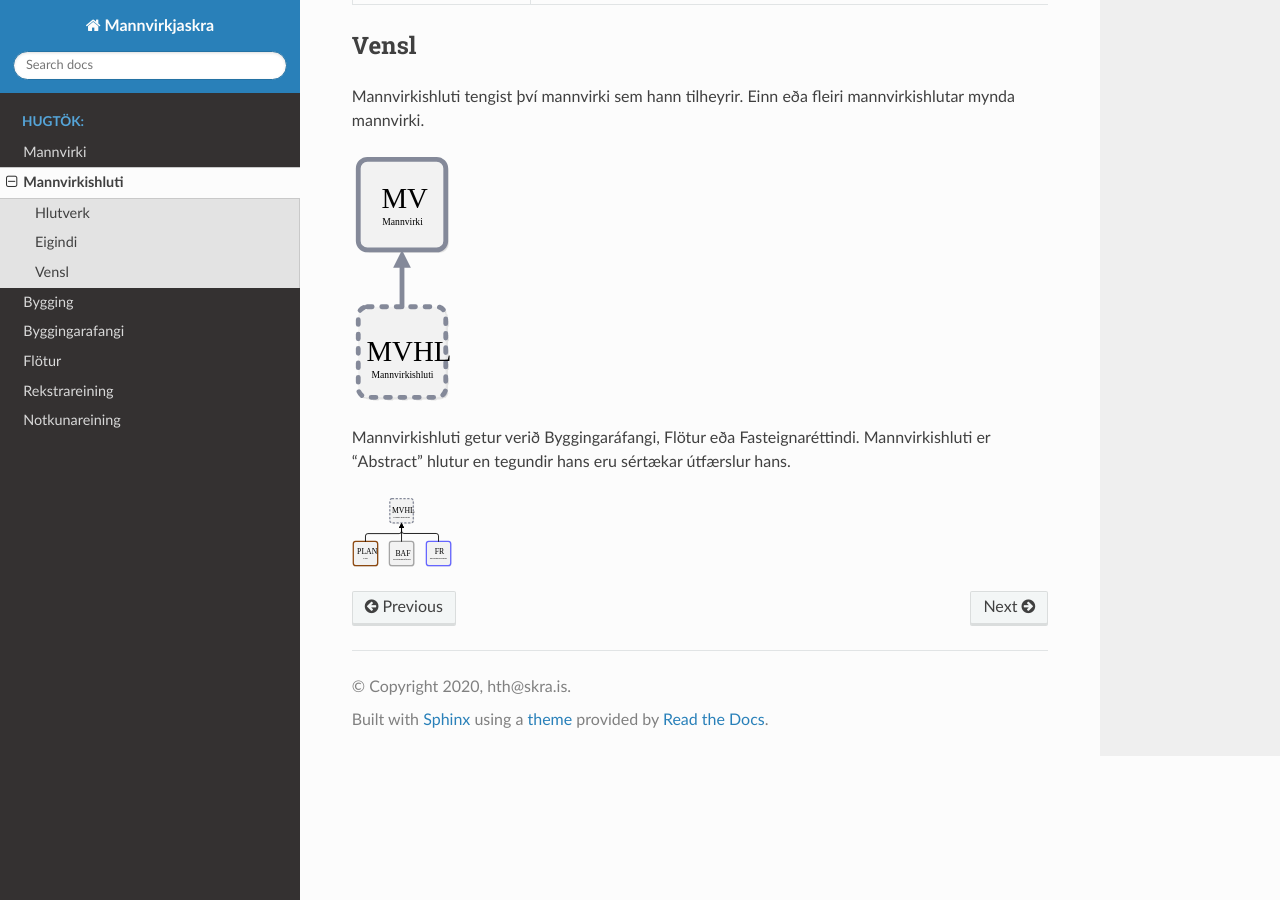
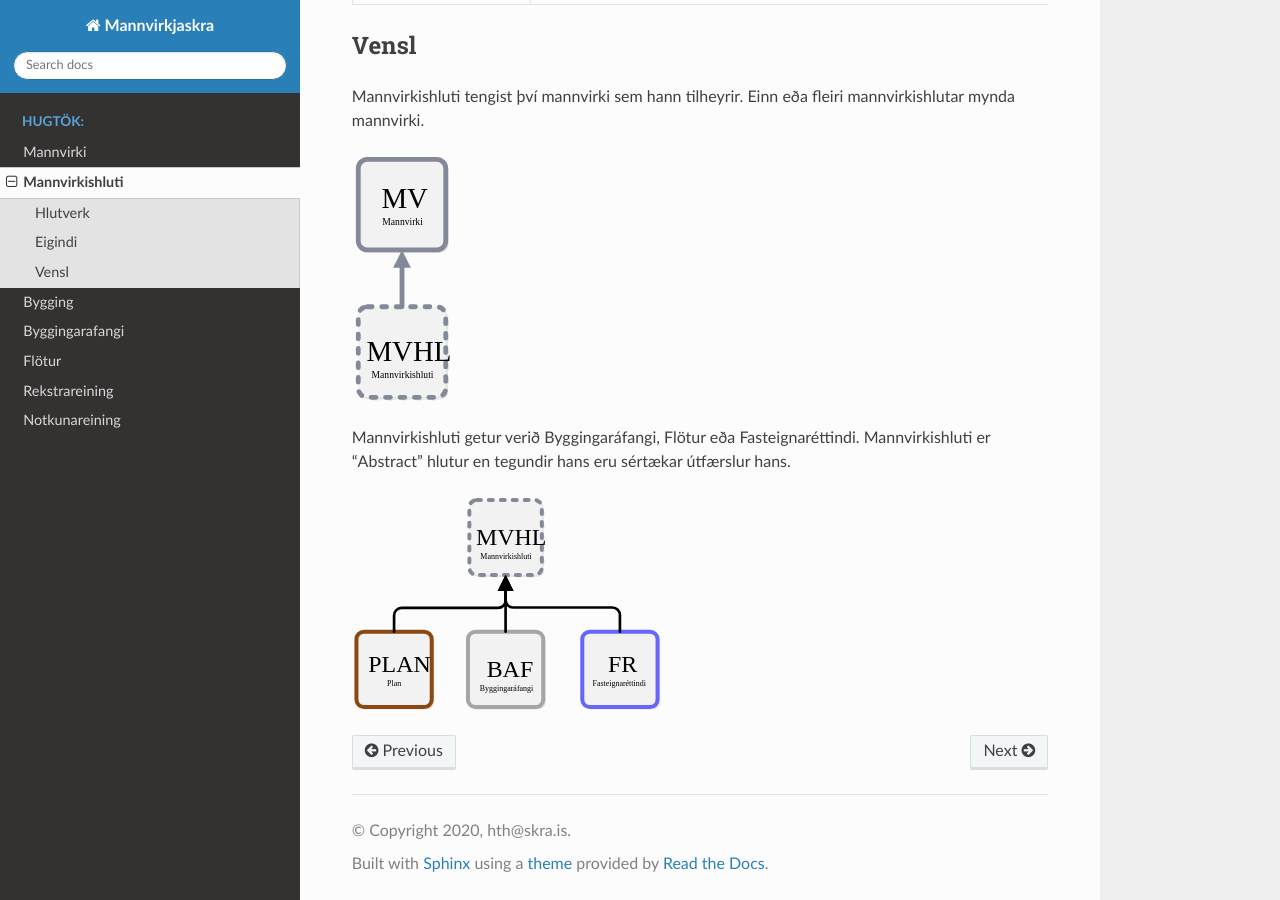
Before and after one commit to hthl/Mannvirkjaskra, a Sphinx documentation site: the page built from source/mannvirkishluti.rst, in a window 1280 px wide and 900 px high, scrolled down 756 px. Built offline with Sphinx 7.4.7 and the Read the Docs theme 2.0.0, drawn with Linux system fonts in a browser that asks for light colours.

Commit message:
Update mannvirkishluti.rst

```diff
--- a/source/mannvirkishluti.rst
+++ b/source/mannvirkishluti.rst
@@ -44,5 +44,5 @@ Mannvirkishluti tengist því mannvirki sem hann tilheyrir. Einn eða fleiri man
 Mannvirkishluti getur verið Byggingaráfangi, Flötur eða Fasteignaréttindi. Mannvirkishluti er "Abstract" hlutur en tegundir hans eru sértækar útfærslur hans.
 
 .. image:: img/mannvirkishluti_tegund.svg
-  :width: 100
+  :scale: 100
   :alt: Sértækar útfærslur mannvirkishluta
```
